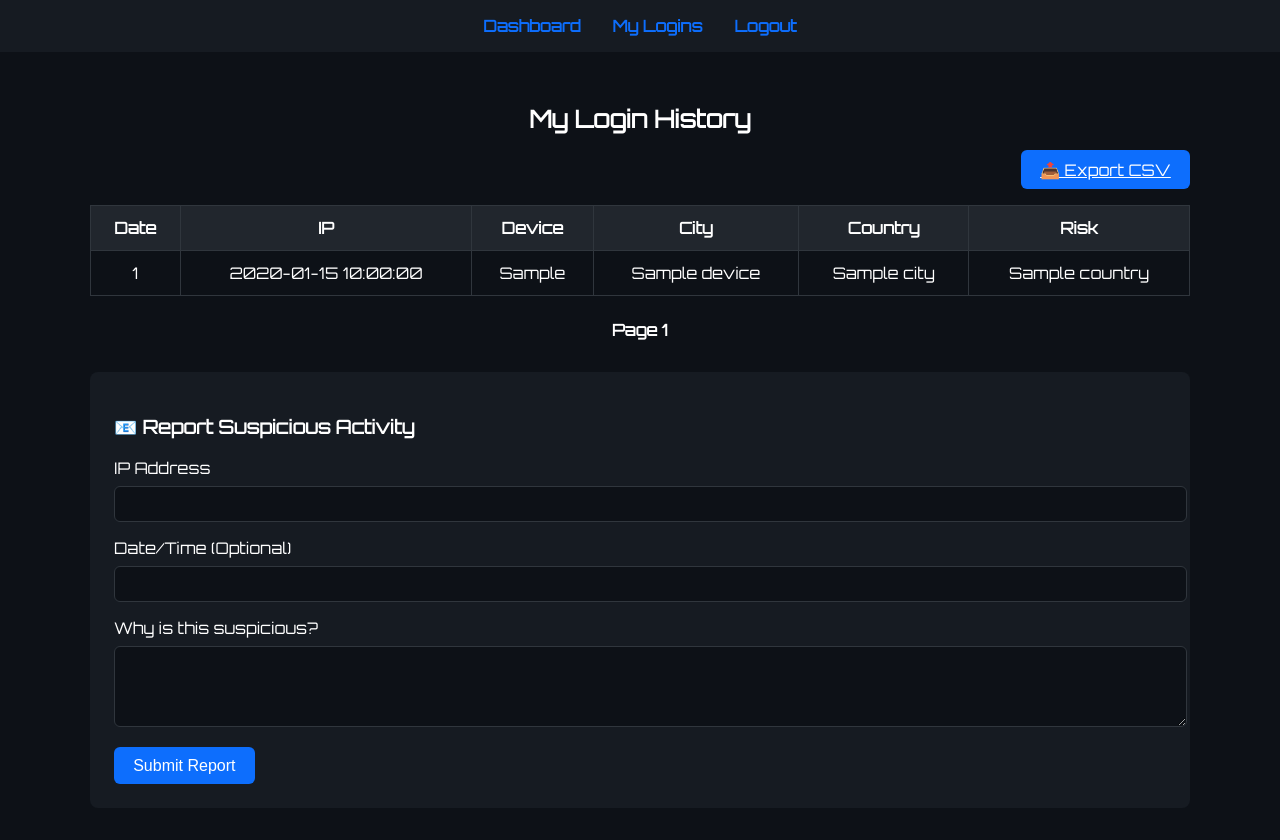
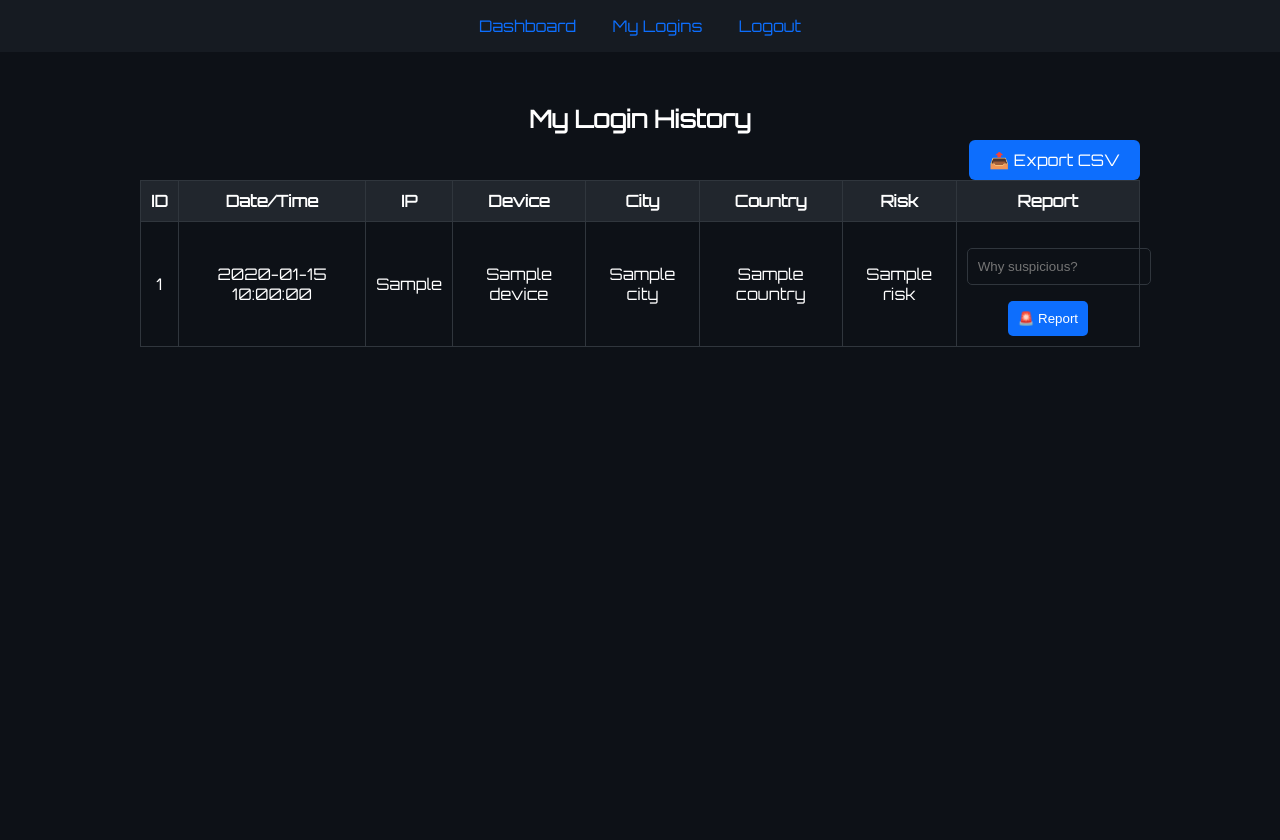
Before and after one commit to HassanHajj1/drbac-app, a Flask app: page /my_logins in a window 1280 px wide. After the commit the page ends 347 px from the top, so only its background shows below. Run offline with Flask 3, Linux system fonts and the light colour scheme; the visitor is signed in with stand-in values (Sample User, id 1); a database or web service that is not in the repository returns one stand-in record (values such as "Sample title"); data that the repository does not hold is empty; some libraries are stand-ins or nearby versions.

Commit message:
Fix routes for report and export

```diff
--- a/app.py
+++ b/app.py
@@ -356,7 +356,7 @@ def end_lockdown():
 
     return redirect('/admin_logs')
 # ✅ Flask Route: /admin_users
-
+# ----- my_logins -------#
 @app.route('/my_logins', methods=['GET', 'POST'])
 @login_required()
 def my_logins():
--- a/templates/my_logins.html
+++ b/templates/my_logins.html
@@ -2,195 +2,87 @@
 <html lang="en">
 <head>
 <meta charset="UTF-8">
-<meta name="viewport" content="width=device-width, initial-scale=1.0">
 <title>My Login Activity - DRBAC</title>
 <link href="https://fonts.googleapis.com/css2?family=Orbitron&display=swap" rel="stylesheet">
 <style>
-
    body {
-
+     font-family: 'Orbitron', sans-serif;
+     background-color: #0d1117;
+     color: white;
      margin: 0;
-
+   }
+   .navbar {
+     background-color: #161b22;
+     padding: 1rem;
+     text-align: center;
+   }
+   .navbar a {
+     margin: 0 1rem;
+     color: #0d6efd;
+     text-decoration: none;
+   }
+   .container {
+     max-width: 1000px;
+     margin: auto;
+     padding: 2rem;
+   }
+   h2 {
+     text-align: center;
+     margin-bottom: 1rem;
+   }
+   table {
+     width: 100%;
+     border-collapse: collapse;
+     margin-bottom: 2rem;
+   }
+   th, td {
+     border: 1px solid #30363d;
+     padding: 10px;
+     text-align: center;
+   }
+   th {
+     background-color: #21262d;
+   }
+   .btn {
+     background-color: #0d6efd;
+     color: white;
+     padding: 10px 20px;
+     text-decoration: none;
+     border-radius: 6px;
+   }
+   .form-card {
+     background-color: #161b22;
+     padding: 1.5rem;
+     border-radius: 8px;
+   }
+   label, textarea, input {
+     display: block;
+     width: 100%;
+     margin-top: 1rem;
+   }
+   input, textarea {
+     padding: 10px;
      background-color: #0d1117;
-
-      color: #ffffff;
-
-      font-family: 'Orbitron', sans-serif;
-
+     color: white;
+     border: 1px solid #30363d;
+     border-radius: 5px;
    }
-
-    .navbar {
-
-      display: flex;
-
-      justify-content: center;
-
-      background-color: #161b22;
-
-      padding: 1rem;
-
+   .submit-btn {
+     margin-top: 1rem;
+     background-color: #0d6efd;
+     color: white;
+     padding: 10px;
+     border: none;
+     border-radius: 5px;
+     cursor: pointer;
    }
-
-    .navbar a {
-
-      color: #0d6efd;
-
-      margin: 0 1rem;
-
-      text-decoration: none;
-
-      font-weight: bold;
-
+   .submit-btn:hover {
+     background-color: #1f77ff;
    }
-
-    .navbar a:hover {
-
-      color: #58a6ff;
-
-    }
-
-    .container {
-
-      max-width: 1100px;
-
-      margin: 0 auto;
-
-      padding: 2rem;
-
-    }
-
-    h2 {
-
+   .message {
      text-align: center;
-
+     color: #00ff99;
      margin-bottom: 1rem;
-
-    }
-
-    .actions {
-
-      display: flex;
-
-      justify-content: space-between;
-
-      align-items: center;
-
-      margin-bottom: 1rem;
-
-    }
-
-    .btn {
-
-      background-color: #0d6efd;
-
-      color: white;
-
-      padding: 0.6rem 1.2rem;
-
-      border: none;
-
-      border-radius: 6px;
-
-      cursor: pointer;
-
-      font-size: 1rem;
-
-    }
-
-    .btn:hover {
-
-      background-color: #1f77ff;
-
-    }
-
-    table {
-
-      width: 100%;
-
-      border-collapse: collapse;
-
-      margin-top: 1rem;
-
-    }
-
-    th, td {
-
-      border: 1px solid #30363d;
-
-      padding: 0.75rem;
-
-      text-align: center;
-
-    }
-
-    th {
-
-      background-color: #21262d;
-
-    }
-
-    .form-card {
-
-      background-color: #161b22;
-
-      padding: 1.5rem;
-
-      margin-top: 2rem;
-
-      border-radius: 8px;
-
-    }
-
-    label {
-
-      display: block;
-
-      margin-bottom: 0.5rem;
-
-    }
-
-    input, textarea {
-
-      width: 100%;
-
-      padding: 0.6rem;
-
-      margin-bottom: 1rem;
-
-      border-radius: 6px;
-
-      background-color: #0d1117;
-
-      border: 1px solid #30363d;
-
-      color: white;
-
-    }
-
-    .pagination {
-
-      margin-top: 1.5rem;
-
-      text-align: center;
-
-    }
-
-    .pagination a {
-
-      color: #58a6ff;
-
-      text-decoration: none;
-
-      margin: 0 0.5rem;
-
-    }
-
-    .pagination a.active {
-
-      font-weight: bold;
-
-      color: #ffffff;
-
    }
 </style>
 </head>
@@ -202,20 +94,23 @@
 </div>
 <div class="container">
 <h2>My Login History</h2>
-<div class="actions">
-<div></div>
-<a href="/export_logins" class="btn">📤 Export CSV</a>
+   {% if message %}
+<div class="message">{{ message }}</div>
+   {% endif %}
+<div style="text-align: right; margin-bottom: 10px;">
+<a href="/export_my_logins" class="btn">📤 Export CSV</a>
 </div>
 <table>
 <tr>
-<th>Date</th>
+<th>ID</th>
+<th>Date/Time</th>
 <th>IP</th>
 <th>Device</th>
 <th>City</th>
 <th>Country</th>
 <th>Risk</th>
+<th>Report</th>
 </tr>
-
      {% for log in logs %}
 <tr>
 <td>{{ log[0] }}</td>
@@ -224,29 +119,17 @@
 <td>{{ log[3] }}</td>
 <td>{{ log[4] }}</td>
 <td>{{ log[5] }}</td>
+<td>{{ log[6] }}</td>
+<td>
+<form action="/report_suspicious" method="POST">
+<input type="hidden" name="log_id" value="{{ log[0] }}">
+<input type="text" name="reason" placeholder="Why suspicious?" required>
+<button class="submit-btn" type="submit">🚨 Report</button>
+</form>
+</td>
 </tr>
-
      {% endfor %}
 </table>
-<div class="pagination">
-
-      {% if page > 1 %}<a href="/my_logins?page={{ page - 1 }}">« Prev</a>{% endif %}
-<a class="active">Page {{ page }}</a>
-
-      {% if has_next %}<a href="/my_logins?page={{ page + 1 }}">Next »</a>{% endif %}
-</div>
-<div class="form-card">
-<h3>📧 Report Suspicious Activity</h3>
-<form method="POST" action="/report_suspicious">
-<label>IP Address</label>
-<input type="text" name="ip" required>
-<label>Date/Time (Optional)</label>
-<input type="text" name="timestamp">
-<label>Why is this suspicious?</label>
-<textarea name="reason" rows="4" required></textarea>
-<button type="submit" class="btn">Submit Report</button>
-</form>
-</div>
 </div>
 </body>
 </html>
```
Lines whose indentation alone changed are shown as unchanged.
